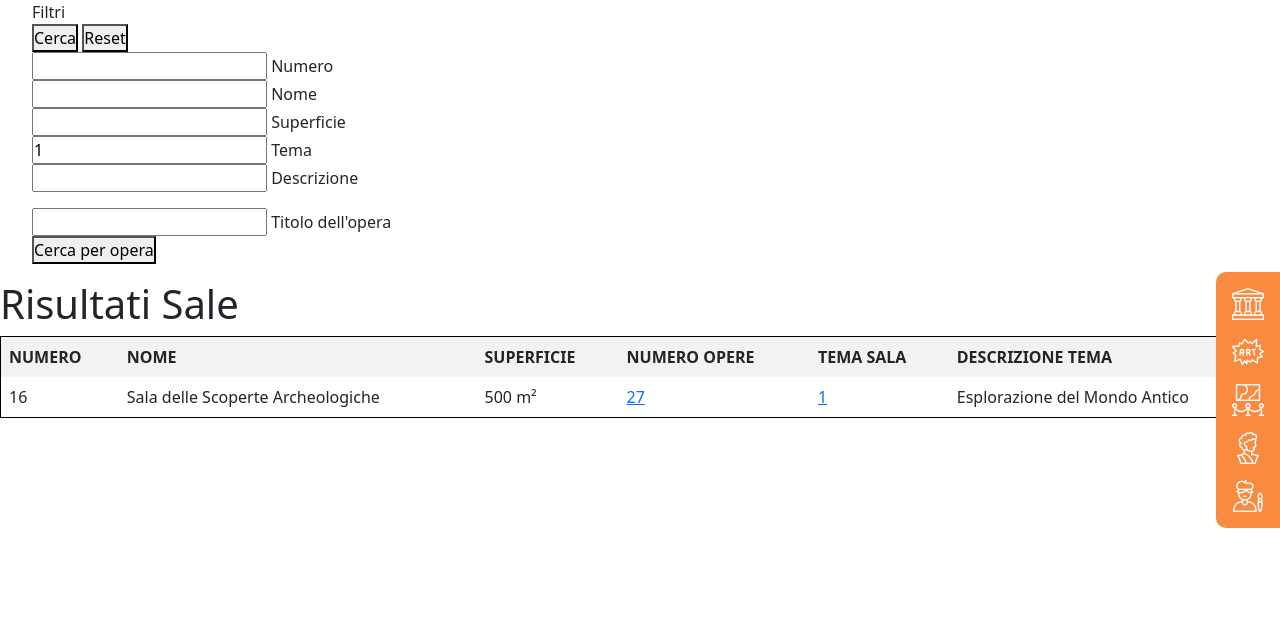
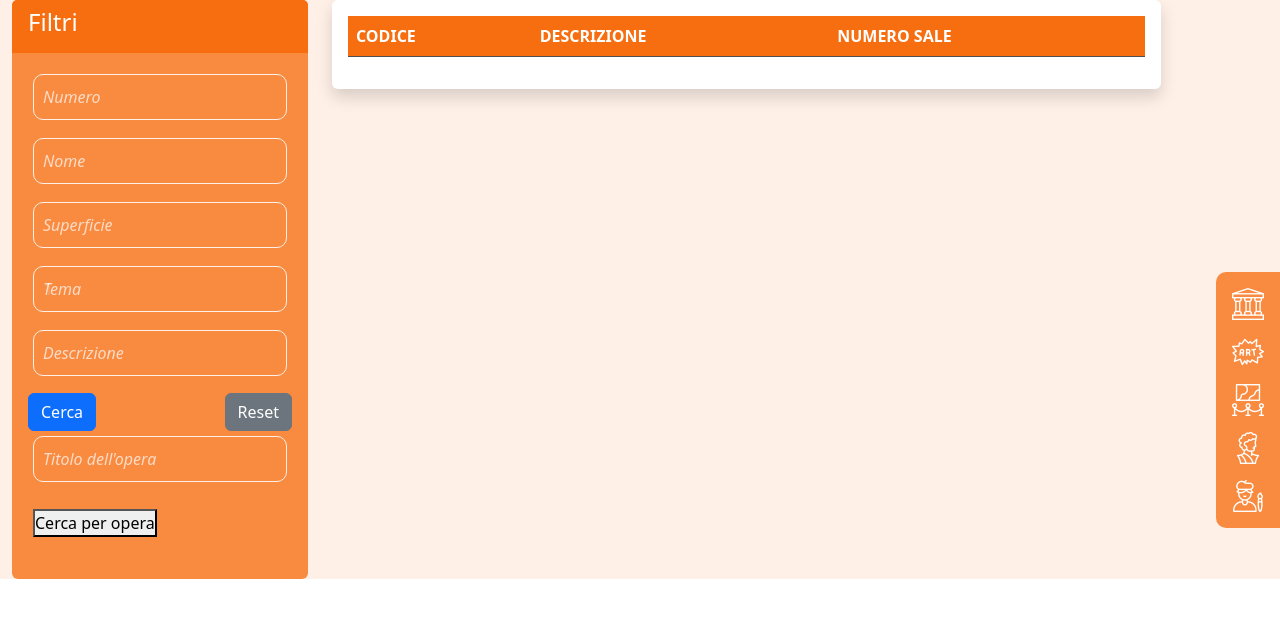
Before and after one commit to DanieleGotti/MUSEO_Digital_Art_2.0, a Django app: page /sala/1/ in a window 1280 px wide. Shown: the top 618 px of the page. Run offline with Django 5.2, Linux system fonts and the light colour scheme; data comes from the database, SQL or seed files in the repository; lists and menus that the app fills with data are empty; some libraries are stand-ins or nearby versions.

Commit message:
Ui filtri

```diff
--- a/museodigitalart/apps/main/templates/main/sala.html
+++ b/museodigitalart/apps/main/templates/main/sala.html
@@ -6,118 +6,96 @@
     <title>Sale</title>
     {% load static %}
     <link rel="stylesheet" href="{% static 'css/bootstrap/bootstrap.min.css' %}">
+    <link rel="stylesheet" href="{% static 'css/cssPage.css' %}">
     <script src="{% static 'js/bootstrap/bootstrap.bundle.min.js' %}"></script>
-    <style>
-        table {
-            width: 100%;
-            border-collapse: collapse;
-        }
-        table, th, td {
-            border: 1px solid black;
-            padding: 8px;
-        }
-        th {
-            background-color: #f2f2f2;
-        }
-    </style>
+    <script src="{% static 'js/jsFiltersMove.js' %}"></script>
 </head>
 <body>
 
     {% include 'nav.html' %}
 
-    <div id="filtri" class="filters">
+    <div class="container-fluid">
+        <div class="row">
+            <!-- Filtro a sinistra -->
+            <div class="col-md-3">
+                <div class="card">
+                    <div class="card-header">
+                        <h4>Filtri</h4>
+                    </div>
+                    <div class="card-body">
                         <form method="GET" action=".">
-            <ul class="filterContainer">
-                <li class="filterHeader">
-                    <span class="filterTitle">Filtri</span>
-                </li>
-                <li class="filterItem">
-                    <button type="submit" class="button">
-                        <span class="buttonText">Cerca</span>
-                        <span class="buttonIcon"></span>
-                    </button>
-                    <button type="reset" class="button"  onclick="window.location.href='/sala/'">
-                        <span class="buttonText">Reset</span>
-                        <span class="buttonIcon"></span>
-                    </button>
-                </li>
-                <div class="filterScroll">
-                    <li class="filterItem">
+                            <li class="mb-3">
                                 <input id="numero" class="input" name="numero" type="text" value="{{ numero }}"/>
                                 <label class="placeHolder">Numero</label>
                             </li>
-                    <li class="filterItem">
+                            <li class="mb-3">
                                 <input id="nome" class="input" name="nome" type="text" value="{{ nome }}"/>
                                 <label class="placeHolder">Nome</label>
                             </li>
-                    <li class="filterItem">
+                            <li class="mb-3">
                                 <input id="superficie" class="input" name="superficie" type="text" value="{{ superficie }}"/>
                                 <label class="placeHolder">Superficie</label>
                             </li>
-                    <li class="filterItem">
+                            <li class="mb-3">
                                 <input id="temaSala" class="input" name="temaSala" type="text" value="{{ temaSala }}"/>
                                 <label class="placeHolder">Tema</label>
                             </li>
-                    <li class="filterItemLast">
+                            <li class="mb-3">
                                 <input id="descrizione" class="input" name="descrizione" type="text" value="{{ descrizione }}"/>
                                 <label class="placeHolder">Descrizione</label>
                             </li>
-                </div>
-            </ul>
-        </form>
-        <form method="GET" action=".">
-            <ul class="filterContainer2">
-                <li class="filterItem">
+                            <li class="d-flex justify-content-between">
+                                <button type="submit" class="btn btn-primary">Cerca</button>
+                                <button type="reset" class="btn btn-secondary" onclick="window.location.href='/sala/'">Reset</button>
+                            </il>
+                            <li class="mb-3">
                                 <input id="opera" class="input" name="nomeopera" type="text" value="{{ nomeopera }}">
                                 <label class="placeHolder">Titolo dell'opera</label>
                             </li>
-                <li class="filterItem">
+                            <li class="mb-3">
                                 <button type="submit" class="button">
                                     <span class="buttonText">Cerca per opera</span>
                                     <span class="buttonIcon"></span>
                                 </button>
                             </li>
-            </ul>
                         </form>
                     </div>
+                </div>
+            </div>
 
-    <h1>Risultati Sale</h1>
-    <div id="result" class="tableBody">
-        <table>
-            <thead>
+            <!-- Tabella a destra -->
+            <div class="col-md-8">
+                <div id="result" class="table-responsive bg-white rounded p-3 shadow">
+                    <table class="table table-hover">
+                        <thead class="table-dark">
                             <tr>
-                    <th>NUMERO</th>
-                    <th>NOME</th>
-                    <th>SUPERFICIE</th>
-                    <th>NUMERO OPERE</th>
-                    <th>TEMA SALA</th>
-                    <th>DESCRIZIONE TEMA</th>
-                    {% if nomeopera %}
-                    <th>TITOLO OPERA</th>
-                    {% endif %}
+                                <th>CODICE</th>
+                                <th>DESCRIZIONE</th>
+                                <th>NUMERO SALE</th>
                             </tr>
                         </thead>
                         <tbody>
-                {% for sala in sale %}
-                    <tr class="{{ forloop.counter0|divisibleby:2|yesno:'rowEven,rowOdd' }}">
-                        <td>{{ sala.0 }}</td>
-                        <td>{{ sala.1 }}</td>
-                        <td>{{ sala.2 }} m²</td>
+                            {% for tema in temi %}
+                                <tr>
+                                    <td>{{ tema.0 }}</td>
+                                    <td>{{ tema.1 }}</td>
                                     <td>
-                            <a href="{% url 'opere_sala' sala.0 %}">{{ sala.3 }}</a>
+                                        <a href="{% url 'sale_tema' tema.0 %}">{{ tema.2 }}</a>
                                     </td>
-                        <td>
-                            <a href="{% url 'tema_sala' sala.4 %}">{{ sala.4 }}</a>
-                        </td>
-                        <td>{{ sala.5 }}</td>
-                        {% if nomeopera %}
-                        <td>{{ sala.6 }}</td>
-                        {% endif %}
                                 </tr>
                             {% endfor %}
                         </tbody>
                     </table>
                 </div>
+            </div>
+        </div>
+    </div>
+
+
+
+
+
+
 
 </body>
 </html>
--- /dev/null
+++ b/museodigitalart/static/css/cssPage.css
@@ -0,0 +1,209 @@
+  .container-fluid {
+    background-color: #FEF0E7;
+  }
+
+  .col-md-4 {
+    background-color: #FEF0E7;
+  }
+
+  .card {
+    background-color: #F98B41 !important;
+    border: none !important;
+  }
+
+  .card-header {
+    background-color: #F76E11 !important;
+    border: none !important;
+    color: white !important;
+  }
+
+  .mb-3 {
+    height: 3rem;
+    width: 100%;
+    display: flex;
+    align-items: center;
+    text-decoration: none;
+    transition: width 600ms;
+    padding: 10px 5px;
+    box-sizing: border-box;
+    position: relative;
+    margin: 0.25rem 0rem;
+  }
+
+  .input {
+    padding: 10px;
+    width: 100%;
+    box-sizing: border-box;
+    outline: none;
+    border-radius: 10px;
+    border: 1px solid #FEF0E7;
+    background-color: #F98B41;
+    color: white;
+    caret-color: white;
+    margin: center;
+    position: relative;
+  }
+
+  .placeHolder {
+    position: absolute;
+    top: 50%;
+    left: 10px;
+    padding: 0px 5px;
+    color: #FEF0E7;
+    transition: 0.3s;
+    pointer-events: none;
+    transform: translateY(-50%);
+    background-color: #F98B41;
+    font-style: italic;
+    opacity: 0.8;
+  }
+
+  .input:hover {
+    border: 2px solid white !important;
+  }
+
+  .input:active {
+    border: 2px solid white !important;
+  }
+
+  .input:focus + .placeHolder, .input.notEmpty + .placeHolder {
+    top: 25% !important;
+    transform: translateY(-100%) !important;
+    font-weight: 500;
+    font-style: normal;
+    opacity: 1;
+  }
+
+  .input:-webkit-autofill, .input:-webkit-autofill:hover,
+.input:-webkit-autofill:focus, .input:-webkit-autofill:active {
+  background-color: #F98B41 !important;
+  color: white !important;
+  border: 1px solid #FEF0E7 !important;
+  -webkit-text-fill-color: white !important;
+  transition: background-color 5000s ease-in-out 0s;
+  -webkit-box-shadow: 0 0 0px 1000px #F98B41 inset;
+  box-shadow: 0 0 0px 1000px #F98B41 inset;
+}
+
+.input:autofill {
+  background-color: #F98B41 !important;
+  color: white !important;
+  box-shadow: 0 0 0px 1000px #F98B41 inset;
+}
+
+
+
+
+
+
+
+
+
+
+
+
+
+
+
+  .btn-primary {
+    background-color: #F76E11;
+    border: none;
+  }
+
+  .btn-primary:hover {
+    background-color: #FFB68D;
+    border: 2px solid white;
+  }
+
+  .btn-secondary {
+    background-color: #F76E11;
+    border: none;
+  }
+
+  .btn-secondary:hover {
+    background-color: #FFB68D;
+    border: 2px solid white;
+  }
+
+  .table-hover tbody tr:hover {
+    background-color: rgba(255, 182, 141, 0.5) !important; /* Colore tenue di arancione */
+    color: black;
+  }
+
+  .table-hover tbody tr:hover td a {
+    color: black !important;
+  }
+
+  .table-hover tbody tr td a {
+    color: #1C77C3;
+  }
+
+  .table-hover tbody tr td a:hover {
+    font-size: 16px;
+  }
+
+  .table-hover tbody tr td a:visited {
+    color: #8B1E3F;
+  }
+
+  .table thead th {
+    background-color: #F76E11;
+    color: white;
+  }
+
+  .footer {
+    padding: 0;
+    margin: 0;
+    box-sizing: border-box;
+    width: 100%;
+    height: 4rem;
+    background-color: #f26419;
+    display: grid;
+    place-items: center;
+    justify-content: center;
+    padding: 0px 10px;
+    position: static;
+    bottom: 0;
+  }
+
+  .footer.fixed {
+    position: fixed;
+  }
+
+  .footer ul {
+    list-style: none;
+    display: flex;
+    padding-top: 10px;
+  }
+
+  .footer li {
+    margin: 0 5px;
+  }
+
+  .footer ul li a {
+    padding: 0px 10px;
+    text-decoration: none;
+    color: white;
+    transition: 200ms;
+    font-family: "Open sans";
+    font-weight: 500;
+    font-size: 16px;
+    margin-bottom: 0;
+  }
+
+  .footer ul li a:hover {
+    color: #FFB68D;
+  }
+
+  .footer p {
+    right: 0;
+    padding: 0;
+    color: #FFB68D;
+    height: 12px;
+    margin: 0;
+    text-align: center;
+    font-family: "Open sans";
+    font-weight: 600;
+    font-size: 10px;
+    padding-bottom: 10px;
+  }
--- /dev/null
+++ b/museodigitalart/static/js/jsFiltersMove.js
@@ -0,0 +1,47 @@
+// Inizialmente i filtri sono visibili a sinistra
+let isExpanded = true;
+
+// Se premuto il bottone filtri si sparisce, se ripremuto riappare
+function moveFilters() {
+  const box = document.getElementById('filtri');
+  const table = document.getElementById('result');
+
+  if (isExpanded) {
+      box.style.width = '0rem';
+      table.style.marginLeft = '4rem';
+  } else {
+      box.style.width = '12rem';
+      table.style.marginLeft = '14rem';
+  }
+  isExpanded = !isExpanded;
+}
+
+// Cambia classe agli input in modo che il placeHolder cambi posizione
+document.addEventListener('DOMContentLoaded', function () {
+  const inputs = document.querySelectorAll('.input');
+
+  inputs.forEach(function (input) {
+    input.addEventListener('input', function () {
+      if (input.value !== '') {
+        input.classList.add('notEmpty');
+      } else {
+        input.classList.remove('notEmpty');
+      }
+    });
+  });
+});
+
+// Cambia classe agli inputPop in modo che il placeHolder cambi posizione
+document.addEventListener('DOMContentLoaded', function () {
+  const inputs = document.querySelectorAll('.inputPop');
+
+  inputs.forEach(function (input) {
+    input.addEventListener('input', function () {
+      if (input.value !== '') {
+        input.classList.add('notEmpty');
+      } else {
+        input.classList.remove('notEmpty');
+      }
+    });
+  });
+});
```
Also changed, not shown: museodigitalart/apps/main/templates/main/tema.html (+8 -7 lines), museodigitalart/static/css/custom.css (deleted, +0 -140 lines). Lines whose indentation alone changed are shown as unchanged.
